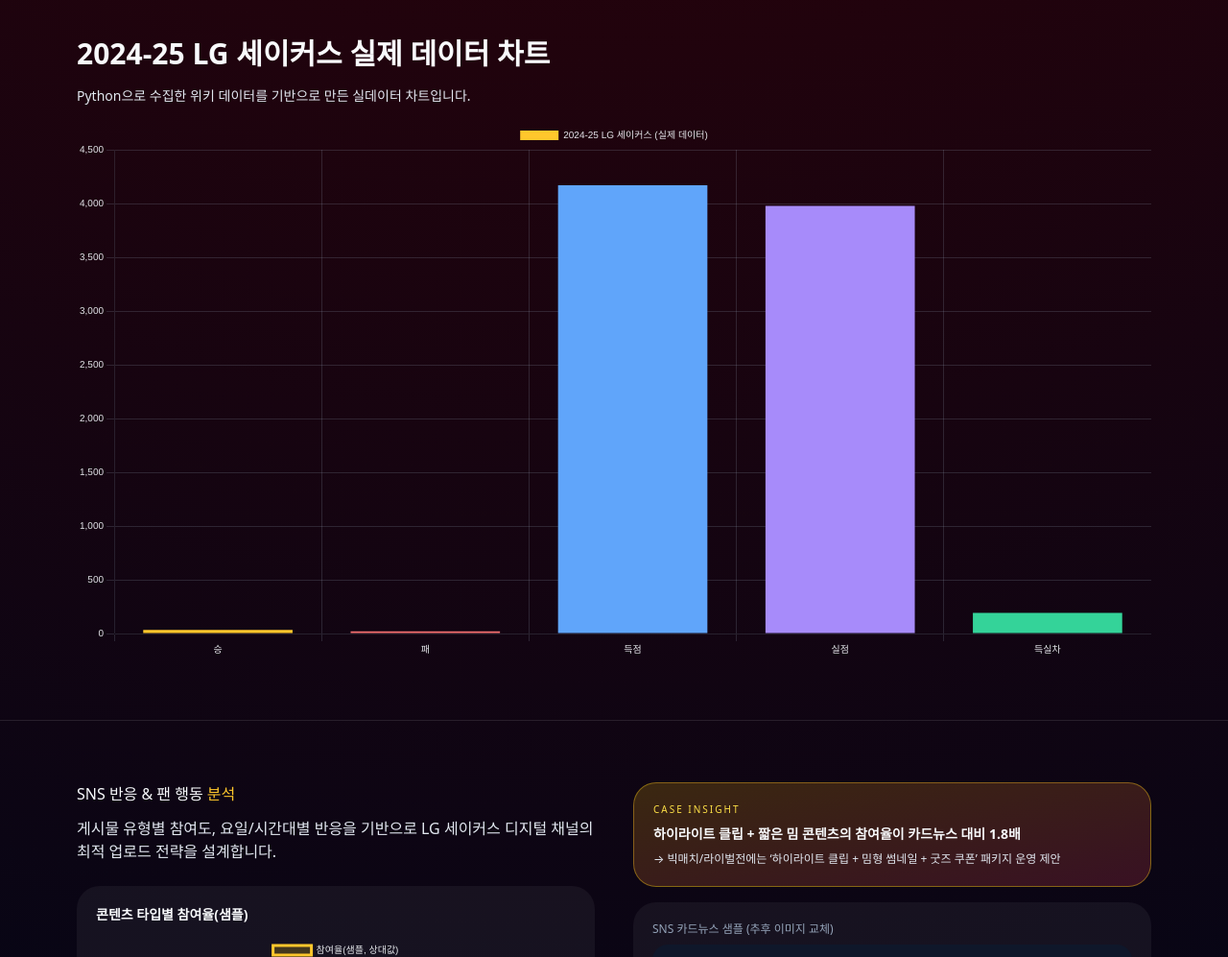
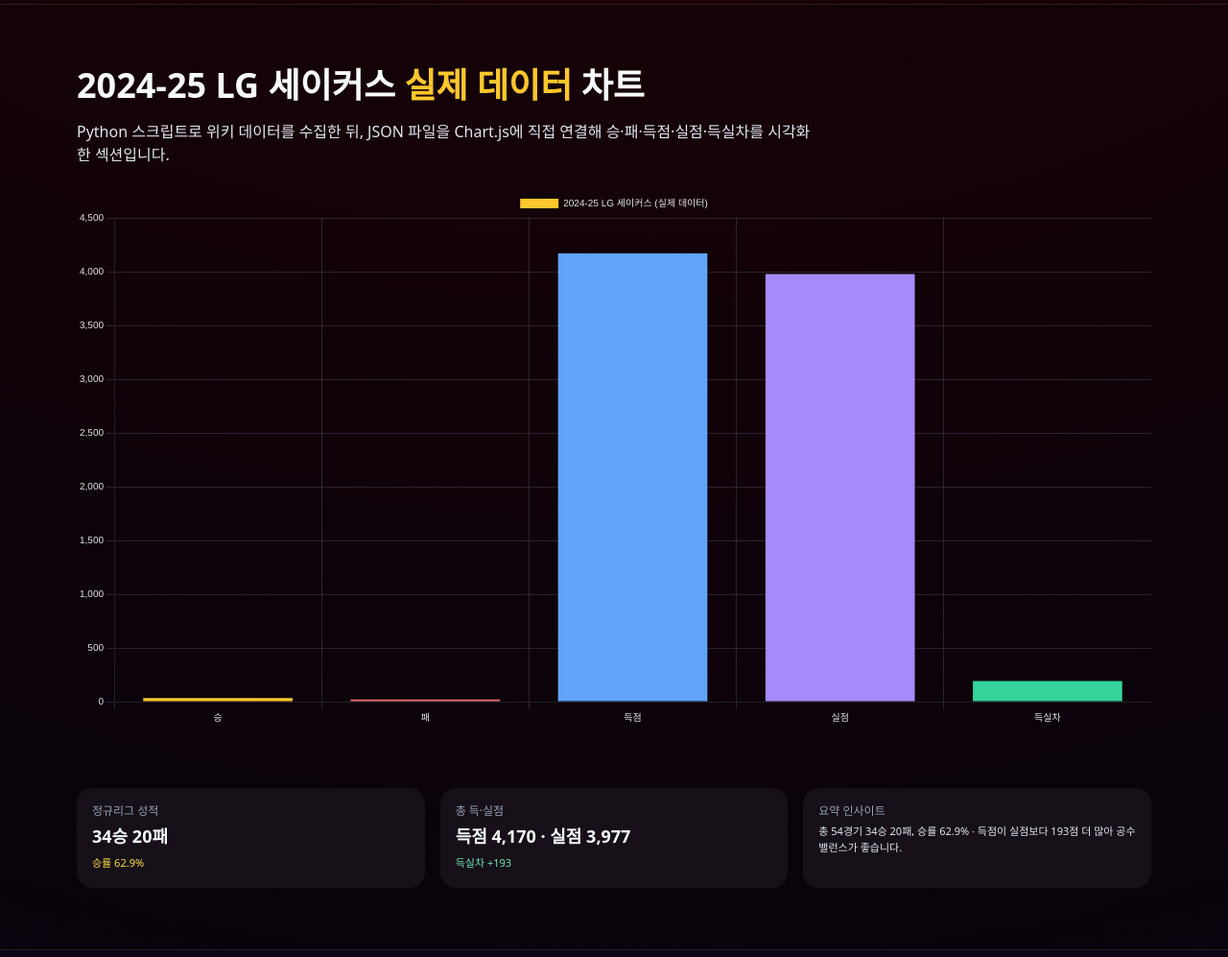
Before and after one commit to soonchul12/lg_sakers, a plain HTML site: page index.html in a window 1280 px wide. Shown: the part 1240-2237 px from the top of the page at 96% size. Drawn offline with nearby package versions, Linux system fonts and the light colour scheme; a web font is replaced by a local one.

Commit message:
Add files via upload

```diff
--- a/index.html
+++ b/index.html
@@ -22,7 +22,16 @@
       color: #F9FAFB;
     }
     .section-title {
-      @apply text-3xl md:text-4xl font-extrabold tracking-tight;
+      /* Tailwind CDN에서는 @apply가 안 먹어도 큰 문제는 없으니 그냥 둬도 되고,
+         필요 없으면 이 클래스를 안 써도 됩니다. */
+      font-size: 1.875rem;
+      font-weight: 800;
+      letter-spacing: -0.02em;
+    }
+    @media (min-width: 768px) {
+      .section-title {
+        font-size: 2.25rem;
+      }
     }
     .accent {
       color: #FFC72C;
@@ -40,7 +49,6 @@
     <header class="sticky top-0 z-30 backdrop-blur bg-black/40 border-b border-white/10">
       <nav class="max-w-6xl mx-auto flex items-center justify-between px-4 py-3">
         <div class="flex items-center gap-2">
-          <!-- 로고는 assets/logo.png 로 저장해두고 경로 맞춰서 사용 -->
           <!-- <img src="./assets/logo.png" alt="LG Sakers" class="w-8 h-8"> -->
           <span class="font-extrabold text-lg tracking-tight">
             LG Sakers <span class="accent">Marketing Portfolio</span>
@@ -49,6 +57,7 @@
         <div class="hidden md:flex gap-6 text-sm text-slate-200">
           <a href="#intro" class="hover:text-white">Intro</a>
           <a href="#dashboard" class="hover:text-white">Data</a>
+          <a href="#realdata" class="hover:text-white">Real Data</a>
           <a href="#sns" class="hover:text-white">SNS</a>
           <a href="#goods" class="hover:text-white">Goods</a>
           <a href="#ux" class="hover:text-white">Fan UX</a>
@@ -107,7 +116,7 @@
       </div>
     </section>
 
-    <!-- Data Dashboard 섹션 -->
+    <!-- Data Dashboard 섹션 (샘플 차트) -->
     <section id="dashboard" class="border-t border-white/10 bg-black/30">
       <div class="max-w-6xl mx-auto px-4 py-16">
         <h2 class="section-title mb-3">
@@ -131,18 +140,53 @@
       </div>
     </section>
 
-    <section class="max-w-6xl mx-auto px-4 py-16">
-  <h2 class="text-3xl font-extrabold mb-4">
-    2024-25 LG 세이커스 실제 데이터 차트
+    <!-- Real Data 섹션: JSON + Chart.js -->
+    <section id="realdata" class="border-t border-white/10 bg-black/40">
+      <div class="max-w-6xl mx-auto px-4 py-16">
+        <h2 class="text-3xl md:text-4xl font-extrabold mb-4">
+          2024-25 LG 세이커스 <span class="accent">실제 데이터</span> 차트
         </h2>
-  <p class="text-sm text-slate-200 mb-4">
-    Python으로 수집한 위키 데이터를 기반으로 만든 실데이터 차트입니다.
+        <p class="text-sm md:text-base text-slate-200 mb-6 max-w-3xl">
+          Python 스크립트로 위키 데이터를 수집한 뒤, JSON 파일을 Chart.js에 직접 연결해
+          승·패·득점·실점·득실차를 시각화한 섹션입니다.
         </p>
 
-  <!-- 여기로 JS에서 그립니다 -->
         <canvas id="lgChart" height="150"></canvas>
+      </div>
+
+      <!-- JSON 요약 카드 -->
+      <div class="max-w-6xl mx-auto px-4 pb-16">
+        <div class="grid md:grid-cols-3 gap-4 text-sm">
+          <div class="bg-white/5 rounded-2xl p-4">
+            <p class="text-xs text-slate-400 mb-1">정규리그 성적</p>
+            <p class="text-lg font-extrabold">
+              <span id="winsValue">-</span>승
+              <span id="lossesValue">-</span>패
+            </p>
+            <p class="text-[11px] text-yellow-300 mt-1">
+              승률 <span id="winPctValue">-</span>%
+            </p>
+          </div>
+
+          <div class="bg-white/5 rounded-2xl p-4">
+            <p class="text-xs text-slate-400 mb-1">총 득·실점</p>
+            <p class="text-lg font-extrabold">
+              득점 <span id="pfValue">-</span> · 실점 <span id="paValue">-</span>
+            </p>
+            <p class="text-[11px] text-emerald-300 mt-1">
+              득실차 <span id="diffValue">-</span>
+            </p>
+          </div>
+
+          <div class="bg-white/5 rounded-2xl p-4">
+            <p class="text-xs text-slate-400 mb-1">요약 인사이트</p>
+            <p class="text-[11px] text-slate-200 leading-relaxed" id="summaryText">
+              JSON 데이터를 불러오는 중입니다...
+            </p>
+          </div>
+        </div>
+      </div>
     </section>
-
 
     <!-- SNS & Fan Behavior 섹션 -->
     <section id="sns" class="border-t border-white/10">
@@ -422,7 +466,11 @@
         },
         options: {
           responsive: true,
-          plugins: { legend: { labels: { color: "#E5E7EB", font: { size: 10 } } } },
+          plugins: {
+            legend: {
+              labels: { color: "#E5E7EB", font: { size: 10 } }
+            }
+          },
           scales: {
             r: {
               angleLines: { color: "rgba(148, 163, 184, 0.4)" },
@@ -466,14 +514,14 @@
       });
     }
 
+    // ✅ 실제 LG 세이커스 JSON 데이터를 불러와서 차트 + 요약 카드에 반영
     fetch("lg_sakers_standings_2024_25.json")
       .then(res => res.json())
       .then(data => {
         console.log("LG Sakers JSON Loaded:", data);
 
         const lgCtx = document.getElementById("lgChart");
-      if (!lgCtx) return;
-
+        if (lgCtx) {
           new Chart(lgCtx, {
             type: "bar",
             data: {
@@ -518,9 +566,46 @@
               }
             }
           });
+        }
+
+        // 요약 카드 채우기
+        const winsEl = document.getElementById("winsValue");
+        const lossesEl = document.getElementById("lossesValue");
+        const winPctEl = document.getElementById("winPctValue");
+        const pfEl = document.getElementById("pfValue");
+        const paEl = document.getElementById("paValue");
+        const diffEl = document.getElementById("diffValue");
+        const summaryEl = document.getElementById("summaryText");
+
+        if (winsEl && lossesEl && winPctEl && pfEl && paEl && diffEl && summaryEl) {
+          winsEl.textContent = data.wins;
+          lossesEl.textContent = data.losses;
+          winPctEl.textContent = data.win_pct.toFixed(1);
+          pfEl.textContent = data.points_for.toLocaleString();
+          paEl.textContent = data.points_against.toLocaleString();
+          diffEl.textContent = data.point_diff > 0
+            ? `+${data.point_diff}`
+            : data.point_diff;
+
+          const msgParts = [];
+          msgParts.push(`총 ${data.games}경기 ${data.wins}승 ${data.losses}패, 승률 ${data.win_pct.toFixed(1)}%`);
+          if (data.point_diff > 0) {
+            msgParts.push(`득점이 실점보다 ${data.point_diff}점 더 많아 공수 밸런스가 좋습니다.`);
+          } else if (data.point_diff < 0) {
+            msgParts.push(`실점이 득점보다 ${Math.abs(data.point_diff)}점 많아 수비/실책 보완이 필요합니다.`);
+          } else {
+            msgParts.push(`득점과 실점이 같아 접전 경기가 많았던 시즌입니다.`);
+          }
+
+          summaryEl.textContent = msgParts.join(" · ");
+        }
       })
       .catch(err => {
         console.error("JSON 로드 실패:", err);
+        const summaryEl = document.getElementById("summaryText");
+        if (summaryEl) {
+          summaryEl.textContent = "실제 데이터를 불러오는 데 실패했습니다. 서버/파일 경로를 확인해주세요.";
+        }
       });
   </script>
 </body>
```
Lines whose indentation alone changed are shown as unchanged.
